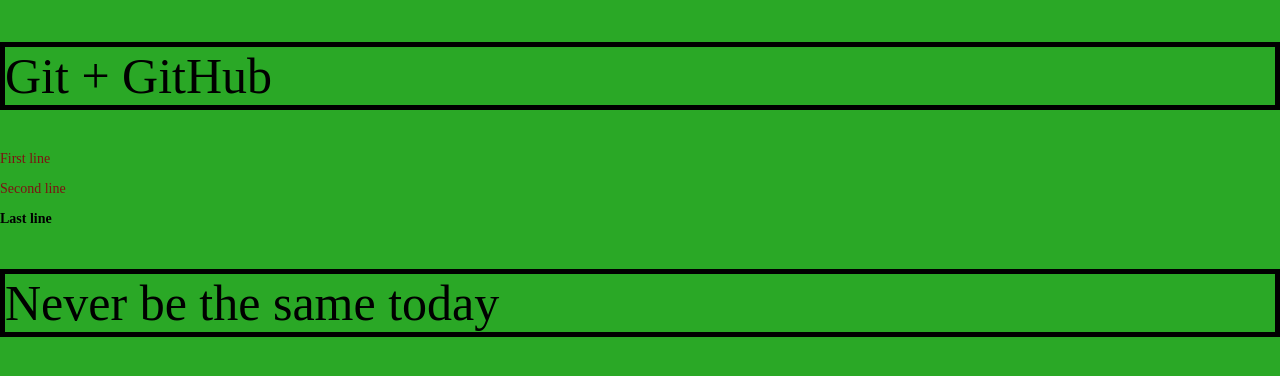
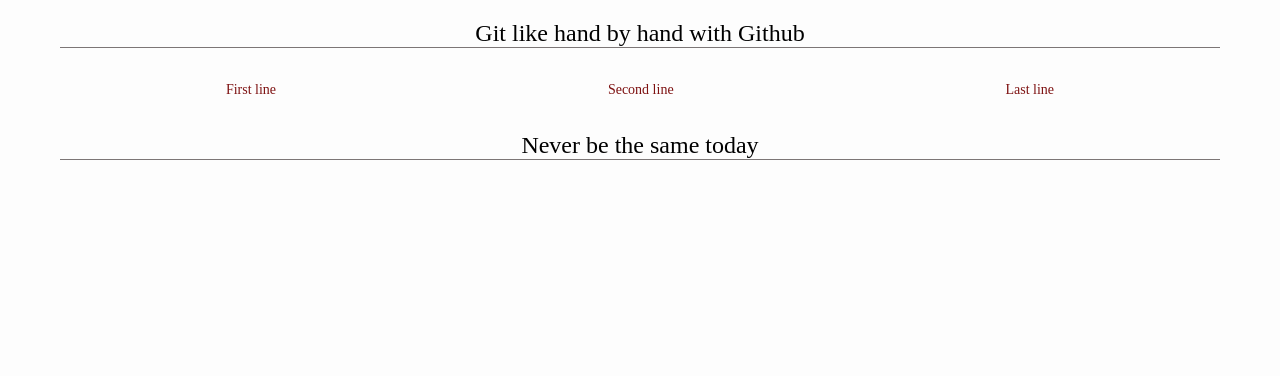
Before and after one commit to B2BProjects/gittest, a plain HTML site: page index.html in a window 1280 px wide. Drawn offline with Linux system fonts and the light colour scheme.

Commit message:
style changed

```diff
--- a/index.html
+++ b/index.html
@@ -1,18 +1,23 @@
 <!DOCTYPE html>
 <html lang="en">
+
 <head>
   <meta charset="UTF-8" />
   <meta name="viewport" content="width=device-width, initial-scale=1.0" />
   <link rel="stylesheet" href="css/main.css" />
-    <title>Work with Git</title>
+  <title>Work with GitHub</title>
 </head>
+
 <body>
-    <h2>Git + GitHub</h2>
+  <h2><span>Git</span> like hand by hand with <span>Github</span></h2>
+  <div class="lines">
     <p>First line</p>
     <p>Second line</p>
-    <p><span>Last line<span></p>
+    <p>Last line</p>
+  </div>
   <div>
-      <h2>Never be the same today</h2>
+    <h2><span>Never be the same today</span></h2>
   </div>
 </body>
+
 </html>
--- a/main.scss
+++ b/main.scss
@@ -1,23 +1,34 @@
 body,
 html {
-    background: rgb(42, 168, 38);
-    margin: 0px auto;
+    display: block;
+    background: rgb(253, 253, 253);
+    margin: 0px 30px;
     font-size: 14px;
 }
 
+.lines {
+    display: flex;
+    justify-content: space-around;
+
+}
 // first line
 p {
+
+
+    max-height: 80px;
+    max-width: 200px;
     color: rgb(126, 18, 18);
 }
 
 // new comments will be detected
 h2 {
-    font-size: 50px;
+    text-align: center;
+    font-size: 24px;
     font-weight: 500;
-    border: solid 5px #000;
+    border-bottom: solid 1px rgb(124, 118, 118);
+    padding: 0 10px;
 }
 
 span {
-    color: #000;
-    font-weight: 600;
+    font-weight: 500;
 }
```
Also changed, not shown: css/main.css. Lines whose indentation alone changed are shown as unchanged.
